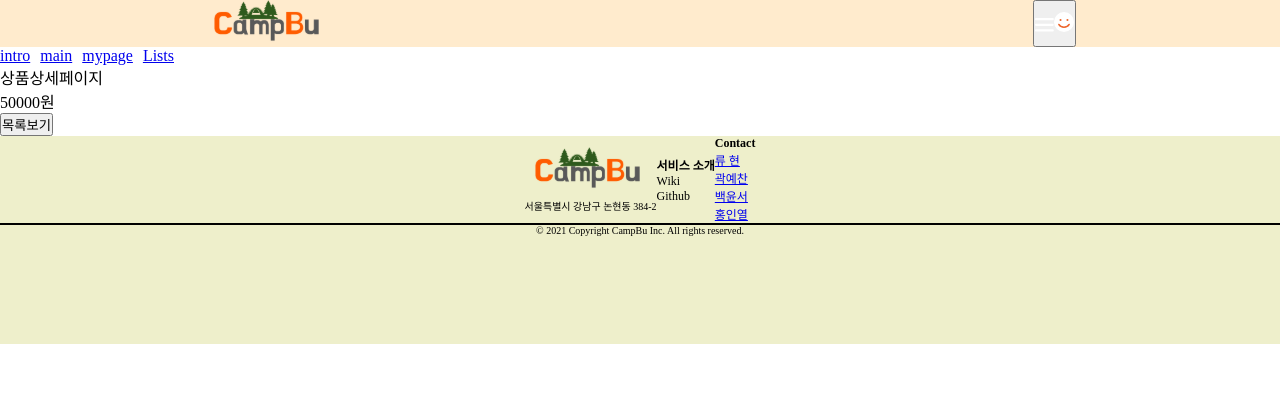
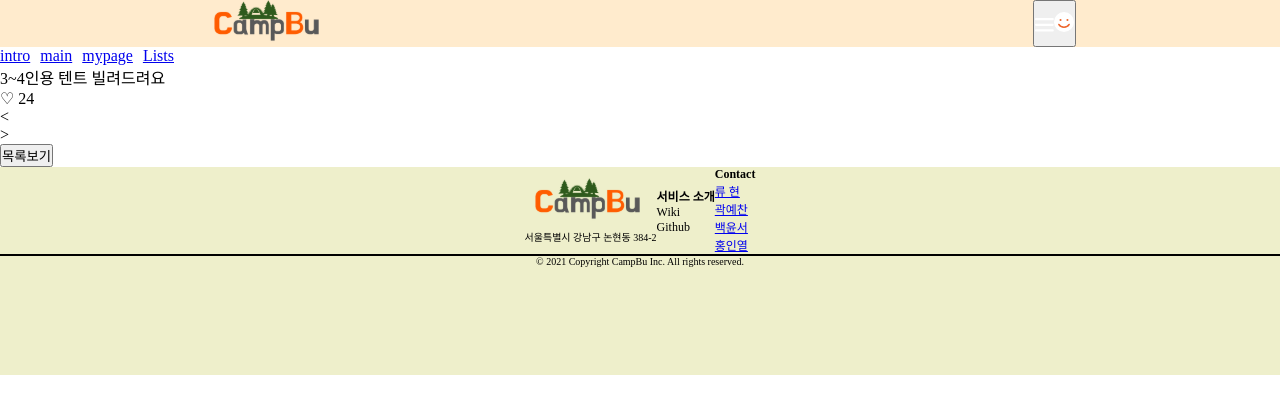
Before and after one commit to hinyc/Campbu, a React (Create React App) app in the folder client/: page /main/1 in a window 1280 px wide. Shown: the top 414 px of the page. Built offline with nearby package versions, Linux system fonts and the light colour scheme.

Commit message:
[Feat] #11 상세페이지 컴포넌트 생성 - 찜하기 component 생성 - 상세페이지 테스트용 링크생성 (Mainpage) - 상세페이지 뼈대작업 - Mypage 사용않되는 import 제거

```diff
--- /dev/null
+++ b/client/src/components/LikeSymbol.tsx
@@ -0,0 +1,13 @@
+/** @jsxImportSource @emotion/react */
+import { css } from '@emotion/react';
+import { color, rem, shadow, hover } from '../common';
+
+const LikeCount: number = 24;
+function LikeSymbol() {
+  return (
+    <div>
+      <div>{`♡ ${LikeCount}`}</div>
+    </div>
+  );
+}
+export default LikeSymbol;
--- a/client/src/pages/Main.tsx
+++ b/client/src/pages/Main.tsx
@@ -1,5 +1,6 @@
 /** @jsxImportSource @emotion/react */
 import { css } from '@emotion/react';
+import { Link } from 'react-router-dom';
 import Product from '../components/Product';
 import WritingButton from '../components/WritingButton';
 
@@ -63,6 +64,9 @@ function Main() {
       <input placeholder="지역을 검색해보세요!" css={inputStyle} />
       <button>검색</button>
       <section css={section}>
+        <Link to="1">
+          <Product />
+        </Link>
         <Product />
         <Product />
         <Product />
--- a/client/src/pages/MainDetail.tsx
+++ b/client/src/pages/MainDetail.tsx
@@ -1,11 +1,33 @@
 import { useNavigate } from 'react-router-dom';
+import LikeSymbol from '../components/LikeSymbol';
 
 function DetailView() {
   const navigate = useNavigate();
   return (
-    <>
-      <div>상품상세페이지</div>
-      <div>50000원</div>
+    <div>
+      <div>
+        <div>
+          <div>3~4인용 텐트 빌려드려요</div>
+          <LikeSymbol />
+        </div>
+        <div>
+          <div>{`<`}</div>
+          <div></div>
+          <div>{`>`}</div>
+        </div>
+      </div>
+      <div>
+        <div>
+          <div></div>
+          <div></div>
+          <div></div>
+          <div></div>
+          <div></div>
+          <div></div>
+        </div>
+        <div></div>
+      </div>
+
       <button
         onClick={() => {
           navigate(-1);
@@ -13,7 +35,7 @@ function DetailView() {
       >
         목록보기
       </button>
-    </>
+    </div>
   );
 }
 
```
Also changed, not shown: client/src/pages/Mypage.tsx (+1 -9 lines).
